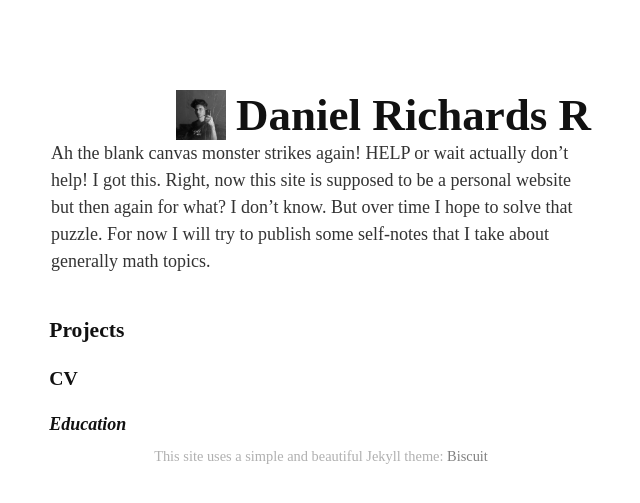
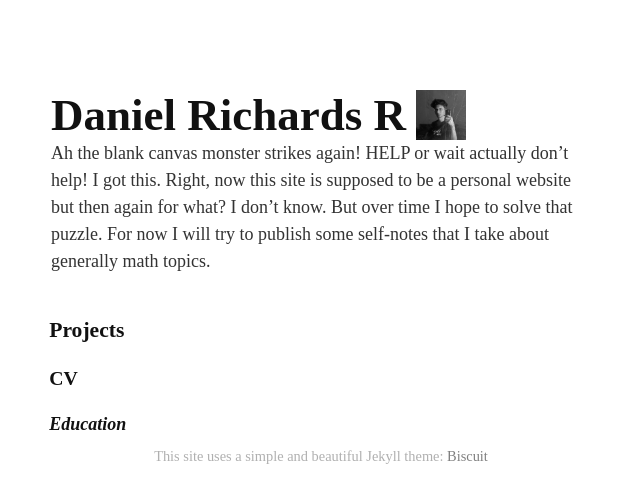
Before and after one commit to dannyrichy/dannyrichy.github.io, a Jekyll site: the page built from docs/index.md, in a window 1280 px wide. Shown: the top 503 px of the page, without its empty margins (319-959 px from the left). Built offline with Jekyll 4.4.1, drawn with Linux system fonts in a browser that asks for light colours; some web fonts are replaced.

Commit message:
modified positions

```diff
--- a/docs/index.md
+++ b/docs/index.md
@@ -3,8 +3,8 @@
 ---
 
 <div style="display: flex; align-items: center;">
-  <img src="assets/profile.jpg" alt="Banner" style="width: 50px; height: 50px; margin-right: 10px;">
-  <h1 style="margin: 0;">Daniel Richards R</h1>
+    <h1 style="margin: 0;">Daniel Richards R</h1>
+    <img src="assets/profile.jpg" alt="Banner" style="width: 50px; height: 50px; margin-left: 10px;">
 </div>
 
 Ah the blank canvas monster strikes again! HELP or wait actually don't help! I got this. Right, now this site is supposed to be a personal website but then again for what? I don't know. But over time I hope to solve that puzzle. For now I will try to publish some self-notes that I take about generally math topics.
```
